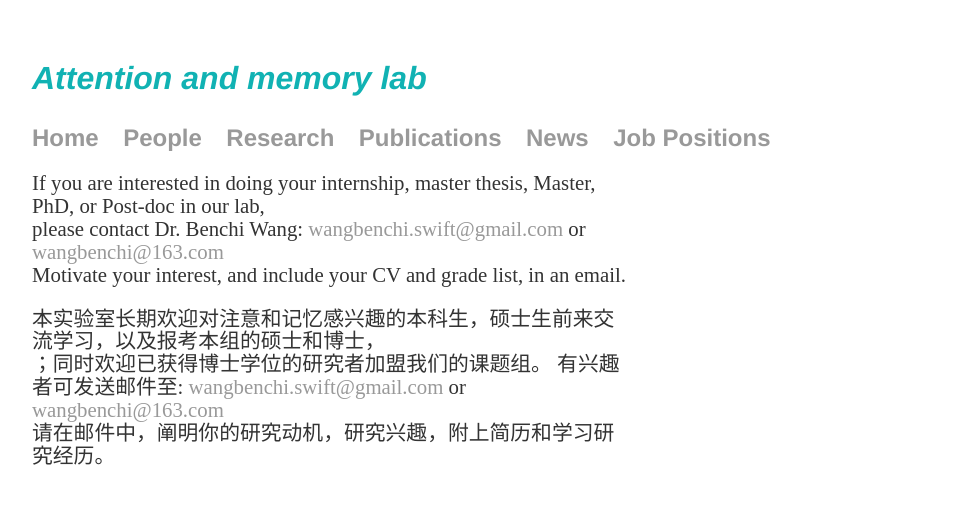
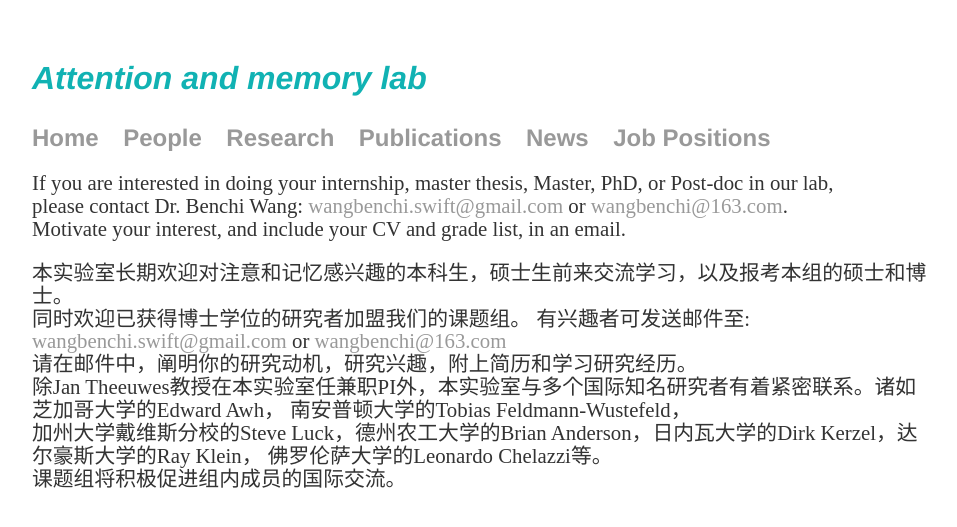
Before and after one commit to wangbenchi/wangbenchi.github.io, a Jekyll site: the page built from job/index.html, in a window 1280 px wide. Shown: the top 527 px of the page, without its empty margins (160-1117 px from the left). Built offline with Jekyll 4.4.1, drawn with Linux system fonts in a browser that asks for light colours.

Commit message:
Update index.html

```diff
--- a/job/index.html
+++ b/job/index.html
@@ -3,18 +3,24 @@ layout: default
 title: Job Positions
 ---
 
-<div class="blurb" style = "width:600px">
+<div class="blurb" style = "width:900px">
 	<p style = "font-size: 1.3em">
 		If you are interested in doing your internship, master thesis, Master, PhD, or Post-doc in our lab,
-    <br>please contact Dr. Benchi Wang: <a href="mailto:wangbenchi.swift@gmail.com">wangbenchi.swift@gmail.com</a> or <a href="mailto:wangbenchi@163.com">wangbenchi@163.com</a>
+    <br>please contact Dr. Benchi Wang: <a href="mailto:wangbenchi.swift@gmail.com">wangbenchi.swift@gmail.com</a> or <a href="mailto:wangbenchi@163.com">wangbenchi@163.com</a>.
     <br>Motivate your interest, and include your CV and grade list, in an email.
 		</p>
 </div><!-- /.blurb -->
 
-<div class="blurb" style = "width:600px">
-	<p style = "font-size: 1.3em"> 本实验室长期欢迎对注意和记忆感兴趣的本科生，硕士生前来交流学习，以及报考本组的硕士和博士，
-    <br>；同时欢迎已获得博士学位的研究者加盟我们的课题组。
+<div class="blurb" style = "width:900px">
+	<p style = "font-size: 1.3em"> 本实验室长期欢迎对注意和记忆感兴趣的本科生，硕士生前来交流学习，以及报考本组的硕士和博士。
+    <br>同时欢迎已获得博士学位的研究者加盟我们的课题组。
     有兴趣者可发送邮件至: <a href="mailto:wangbenchi.swift@gmail.com">wangbenchi.swift@gmail.com</a> or <a href="mailto:wangbenchi@163.com">wangbenchi@163.com</a>
     <br>请在邮件中，阐明你的研究动机，研究兴趣，附上简历和学习研究经历。
-		</p>
+    <br>除Jan Theeuwes教授在本实验室任兼职PI外，本实验室与多个国际知名研究者有着紧密联系。诸如芝加哥大学的Edward Awh，
+		南安普顿大学的Tobias Feldmann-Wustefeld，
+	<br>加州大学戴维斯分校的Steve Luck，德州农工大学的Brian Anderson，日内瓦大学的Dirk Kerzel，达尔豪斯大学的Ray Klein，
+		佛罗伦萨大学的Leonardo Chelazzi等。
+	<br>课题组将积极促进组内成员的国际交流。
+
+    </p>
 </div><!-- /.blurb -->
```
